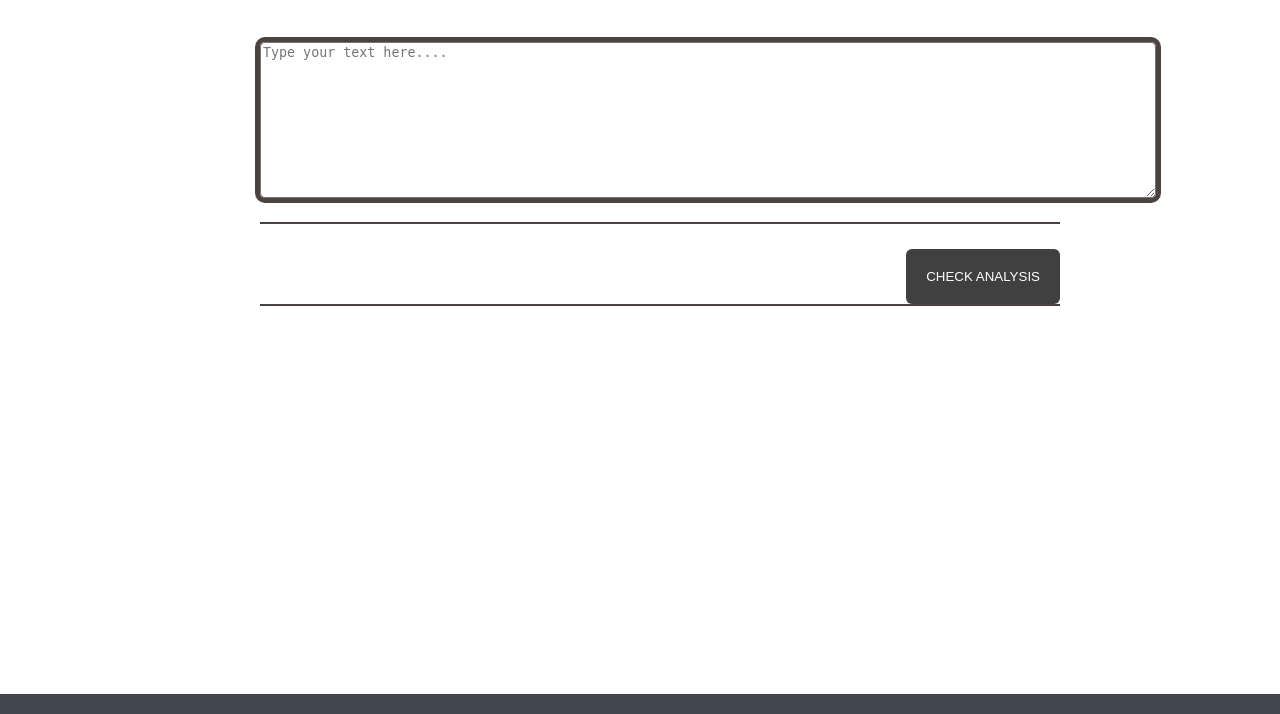
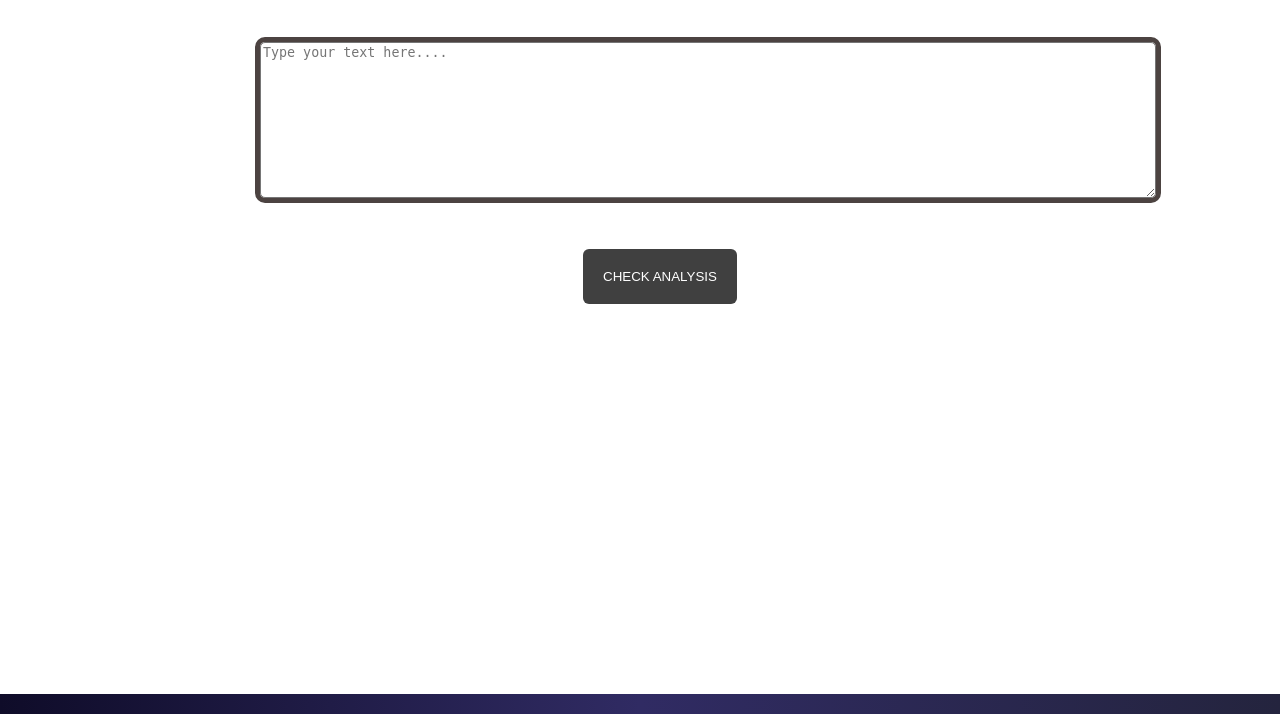
Before and after one commit to anubhav3101/FeelScan-Sentiment_Analysis, a Flask app: page / in a window 1280 px wide. Shown: the part 86-800 px from the top of the page. Run offline with Flask 3, Linux system fonts and the light colour scheme; parts of the project's set-up code (start-up, migrations or seed data) failed here and were passed over.

Commit message:
Update style.css

```diff
--- a/static/style.css
+++ b/static/style.css
@@ -1,5 +1,5 @@
 html {
-	background: #404550;
+	background: linear-gradient(to right, #0f0c29, #302b63, #24243e);
 }
 
 body {
@@ -8,8 +8,8 @@ body {
 	position: relative;
 	background: #fff;
 	color: rgb(76, 67, 65);
-	font-weight:normal;
-	font-style:normal;
+	font-weight:bold;
+	font-style:bold;
 
     width: 1280px;
 	margin: 20 auto;
@@ -18,21 +18,25 @@ body {
 
 
 form, div{
-	border-bottom: 2px solid rgb(76, 67, 65);
+	/* border-bottom: 2px solid rgb(76, 67, 65); */
 	margin-bottom: 5em;
     margin-left: auto;
     margin-right: auto;
-    width: 50em
+    width: 50em;
 }
 
 h1 {
 	font-family: Georgia, Times, "Times New Roman", serif;
 	font-size: 1.8em;
-	border-bottom: 2px solid rgb(76, 67, 65);
+	border-bottom: 2px solid rgb(222, 62, 26);
 	margin-bottom: 1.5em;
 	background: url(../_images/icon_sprites_50.png) no-repeat
 }
-
+.btn{
+    display: flex;
+    justify-content: center;
+    align-items: center;
+}
 .example_a {
     border: none;
     background: #404040;
@@ -41,10 +45,12 @@ h1 {
     padding: 20px;
     text-transform: uppercase;
     border-radius: 6px;
-    display: inline-block;
+    display: flex;
+    justify-content: center;
+    align-items: center;
     transition: all 0.3s ease 0s;
 
-    float: right;
+    /* float: right; */
     margin-top: 2em;
 }
 
```
